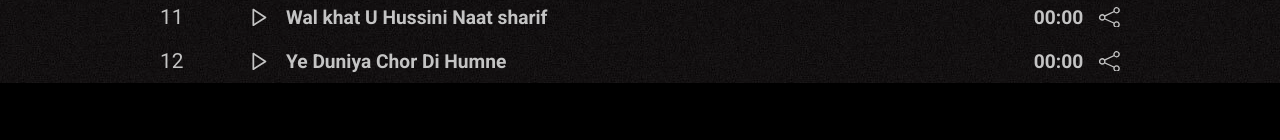
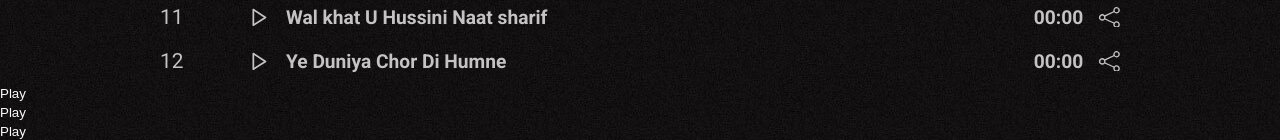
Before and after one commit to Abdul-Qad33r/scienmatic-audios, a React (Vite) app: page / in a window 1280 px wide. Shown: the part 1420-1560 px from the top of the page. Before the commit the page ends 1503 px from the top, so only its background shows below. Built offline with nearby package versions, Linux system fonts and the light colour scheme.

Commit message:
Testing by moving the isPlaying state to parent in Test.jsx

```diff
--- a/src/App.jsx
+++ b/src/App.jsx
@@ -1,11 +1,13 @@
 import "./App.css";
 import { Audios, Hero, Navbar } from "./components/Container";
+import Test from "./components/Test";
 
 const App = () => (
   <>
     <Navbar />
     <Hero />
     <Audios />
+    <Test />
   </>
 );
 
--- a/src/components/Audios/Audios.jsx
+++ b/src/components/Audios/Audios.jsx
@@ -37,6 +37,7 @@ const AudioItem = ({ audio, index }) => {
 
     lastPlayedAudio && lastPlayedAudio?.pause();
     lastPlayedAudio = currentAudio?.current;
+
     setIsPlaying((prev) => !prev);
     !isPlaying ? currentAudio?.current?.play() : currentAudio.current.pause();
   };
--- a/src/components/Hero/Hero.jsx
+++ b/src/components/Hero/Hero.jsx
@@ -13,6 +13,7 @@ const Hero = () => {
     );
     audio.nextSibling?.nextSibling?.click();
   };
+
   return (
     <section className="hero">
       <div className="hero__background-image"></div>
--- /dev/null
+++ b/src/components/Test.jsx
@@ -0,0 +1,36 @@
+import React, { useState } from "react";
+
+const Test = () => {
+  const [isPlaying, setIsPlaying] = useState(false);
+
+  const handleButtonClick = (componentIndex) => {
+    setIsPlaying(componentIndex);
+  };
+  return (
+    <div>
+      <ChildComponent
+        isPlaying={isPlaying === 0}
+        onButtonClick={() => handleButtonClick(0)}
+      />
+      <ChildComponent
+        isPlaying={isPlaying === 1}
+        onButtonClick={() => handleButtonClick(1)}
+      />
+      <ChildComponent
+        isPlaying={isPlaying === 2}
+        onButtonClick={() => handleButtonClick(2)}
+      />
+      {/* Add more ChildComponent instances as needed */}
+    </div>
+  );
+};
+
+function ChildComponent({ isPlaying, onButtonClick }) {
+  return (
+    <div>
+      <button onClick={onButtonClick}>{isPlaying ? "Stop" : "Play"}</button>
+    </div>
+  );
+}
+
+export default Test;
```
Also changed, not shown: src/assets/GetAudios.js (+1 -6 lines).
